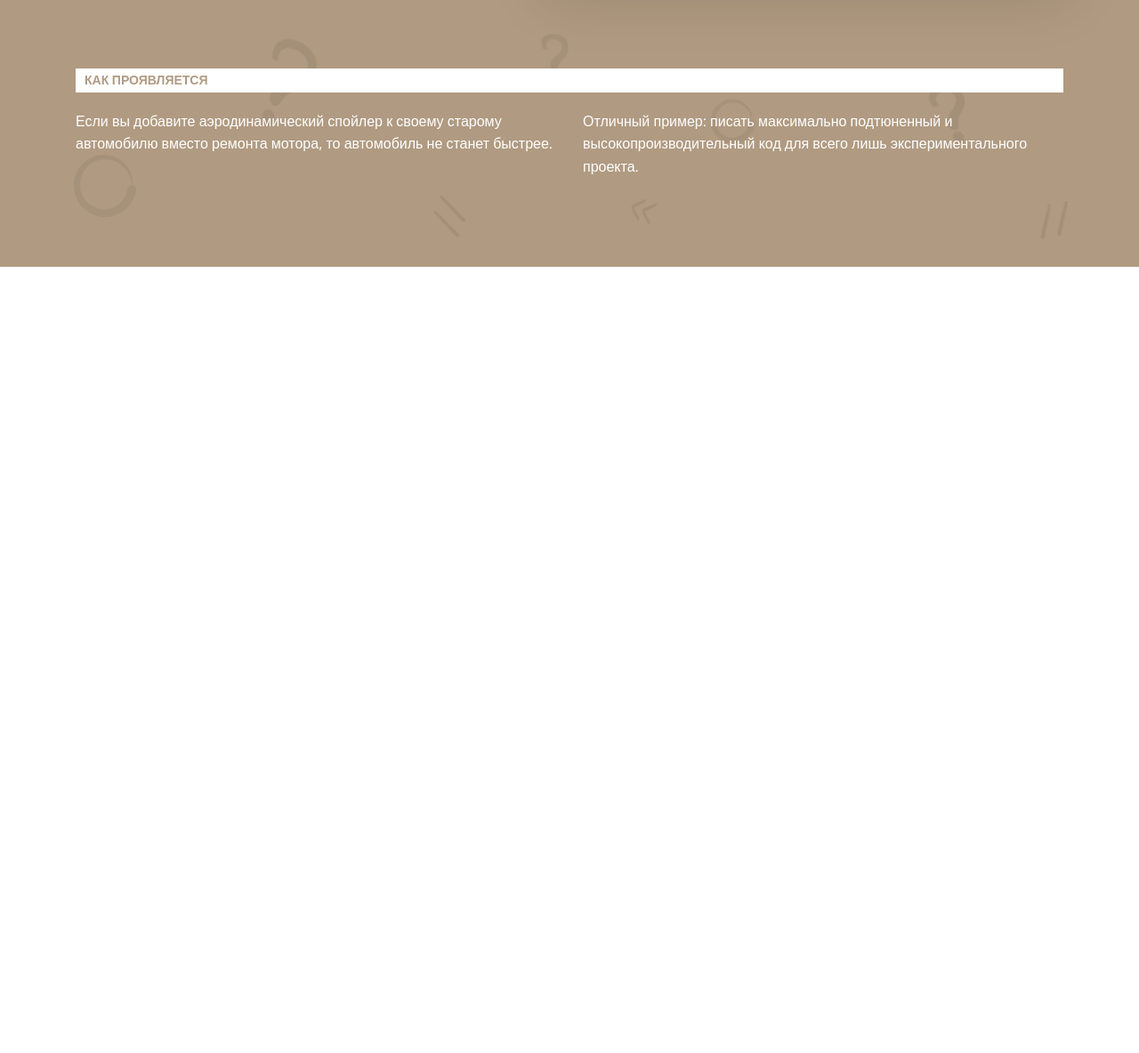
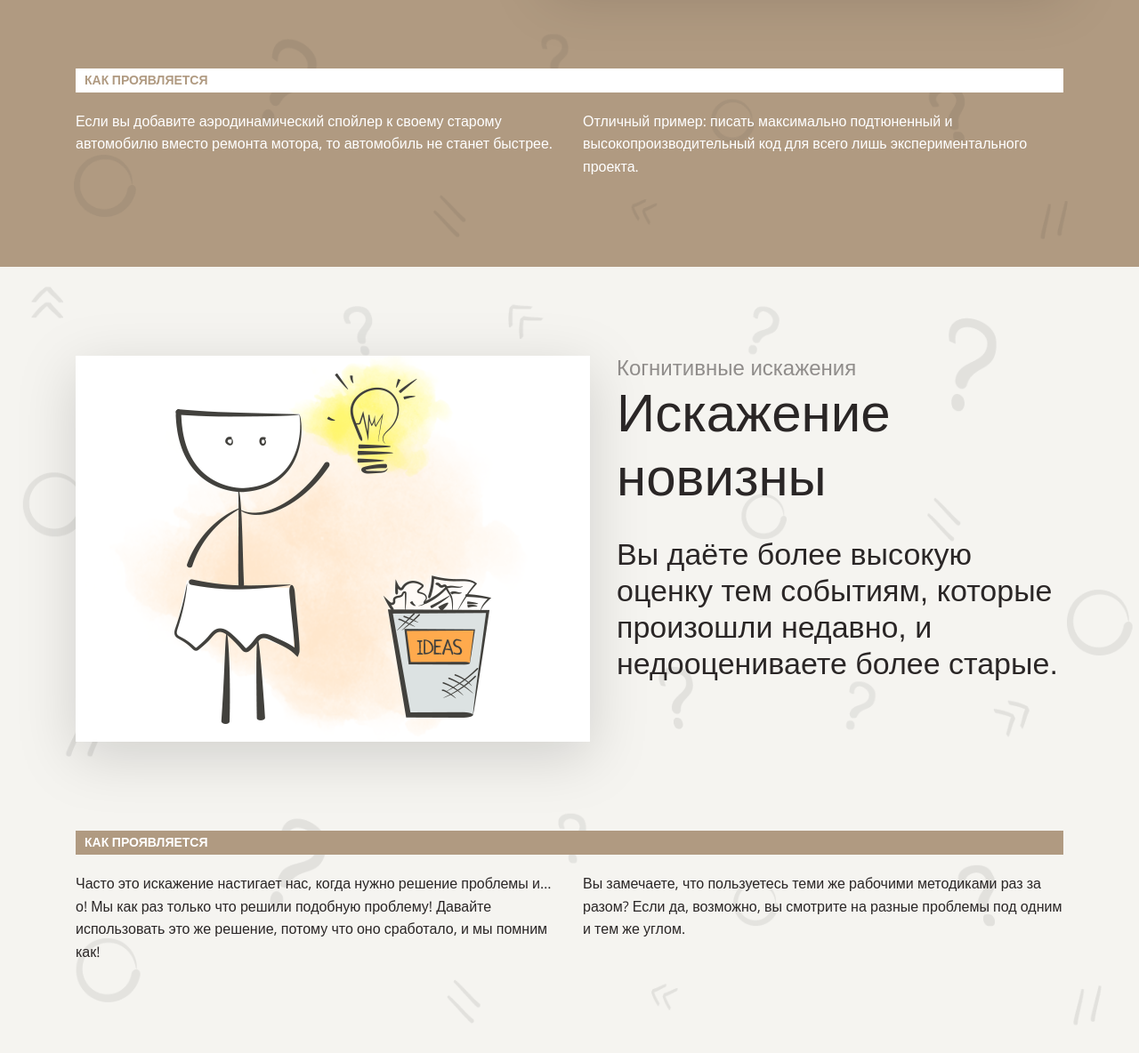
Before and after one commit to AndreiIlin/layout-designer-project-lvl1, a website: page src/index.html in a window 1280 px wide. Shown: the part 4401-5585 px from the top of the page at 89% size. Before the commit the page ends 4701 px from the top, so only its background shows below. Drawn offline with nearby package versions, Linux system fonts and the light colour scheme; files that its build step writes are made by us from their sources; a web font is replaced by a local one.

Commit message:
Complete 8 step

```diff
--- a/src/index.html
+++ b/src/index.html
@@ -123,6 +123,31 @@
       </div>
     </div>
   </section>
+  <section class="bg-img bg-light">
+    <div class="container" id="distortion-of-novelty">
+      <div class="main-section-first-element">
+        <div class="main-section-first-element-entries">
+          <img alt="distortion-of-novelty-img" src="./images/3.png">
+        </div>
+        <div class="main-section-first-element-entries">
+          <p class="main-section-first-element-title">Когнитивные искажения</p>
+          <h1 class="main-section-first-element-header">Искажение новизны</h1>
+          <p class="main-section-first-element-description">Вы даёте более высокую оценку тем событиям, которые
+            произошли недавно, и недооцениваете более старые.</p>
+        </div>
+      </div>
+      <div class="main-section-second-element">
+        <h2 class="main-section-second-element-header">Как проявляется</h2>
+      </div>
+      <div class="main-section-third-element">
+        <p class="main-section-third-element-text">Часто это искажение настигает нас, когда нужно решение проблемы и… о!
+          Мы как раз только что решили подобную проблему! Давайте использовать это же решение, потому что оно сработало,
+          и мы помним как!</p>
+        <p class="main-section-third-element-text">Вы замечаете, что пользуетесь теми же рабочими методиками раз за
+          разом? Если да, возможно, вы смотрите на разные проблемы под одним и тем же углом.</p>
+      </div>
+    </div>
+  </section>
 </main>
 <footer></footer>
 </body>
```
